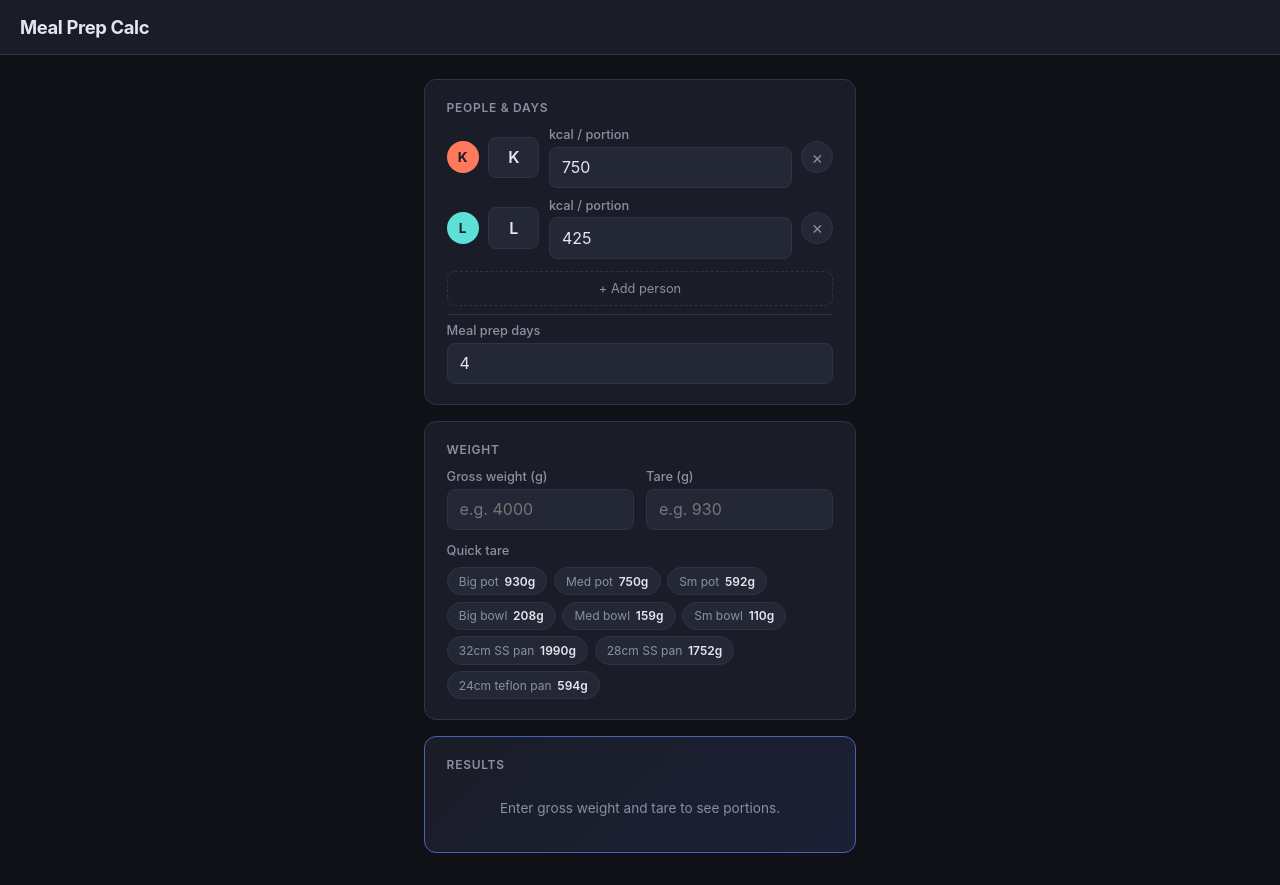
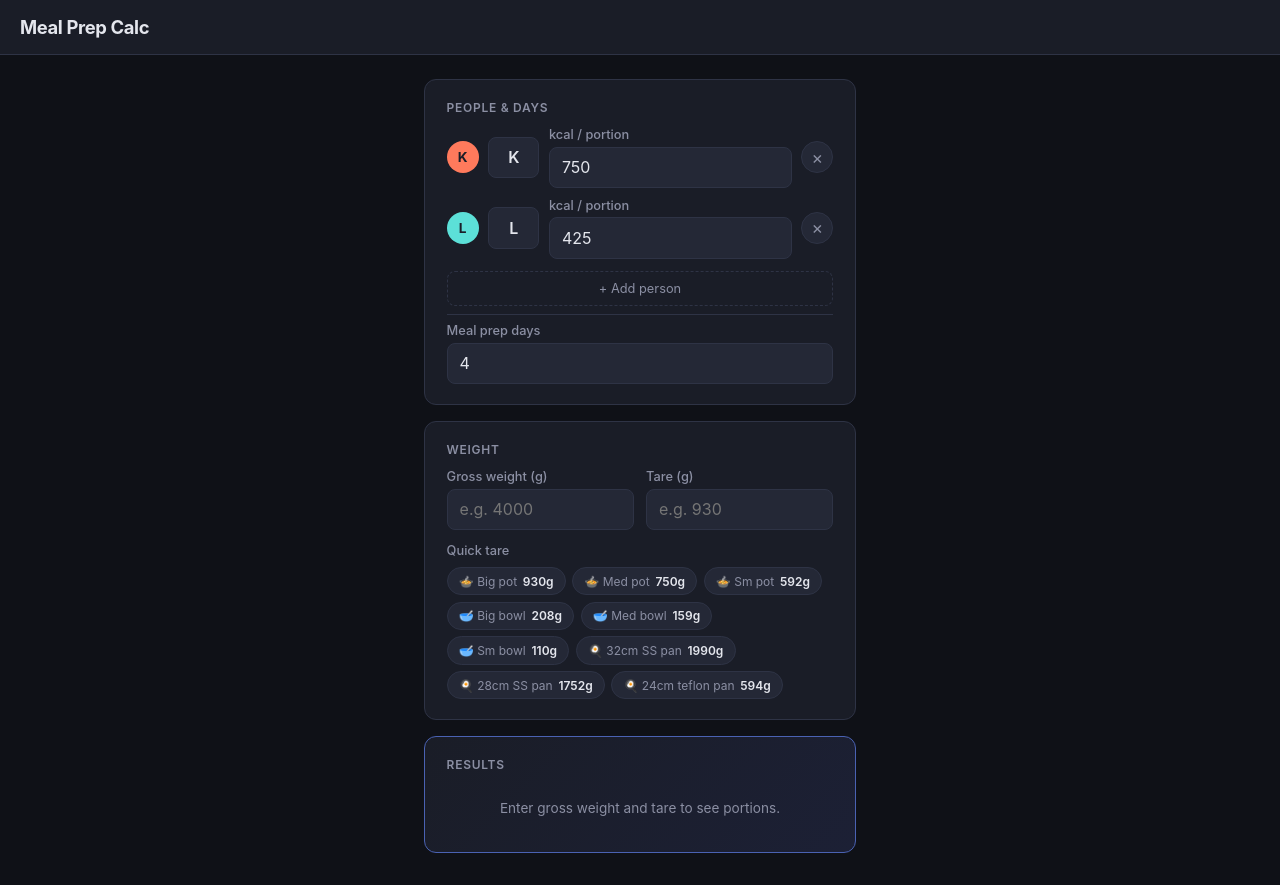
Before and after one commit to KrisHimself/mealcalc, a plain HTML site: page index.html in a window 1280 px wide. Drawn offline with Linux system fonts and the light colour scheme.

Commit message:
tare emojis

```diff
--- a/index.html
+++ b/index.html
@@ -347,15 +347,15 @@ const COLORS = [
 ];
 
 const TARE_ITEMS = [
-  { name: 'Big pot', weight: 930 },
-  { name: 'Med pot', weight: 750 },
-  { name: 'Sm pot', weight: 592 },
-  { name: 'Big bowl', weight: 208 },
-  { name: 'Med bowl', weight: 159 },
-  { name: 'Sm bowl', weight: 110 },
-  { name: '32cm SS pan', weight: 1990 },
-  { name: '28cm SS pan', weight: 1752 },
-  { name: '24cm teflon pan', weight: 594 },
+  { name: '🍲 Big pot', weight: 930 },
+  { name: '🍲 Med pot', weight: 750 },
+  { name: '🍲 Sm pot', weight: 592 },
+  { name: '🥣 Big bowl', weight: 208 },
+  { name: '🥣 Med bowl', weight: 159 },
+  { name: '🥣 Sm bowl', weight: 110 },
+  { name: '🍳 32cm SS pan', weight: 1990 },
+  { name: '🍳 28cm SS pan', weight: 1752 },
+  { name: '🍳 24cm teflon pan', weight: 594 },
 ];
 
 const $ = id => document.getElementById(id);
```
